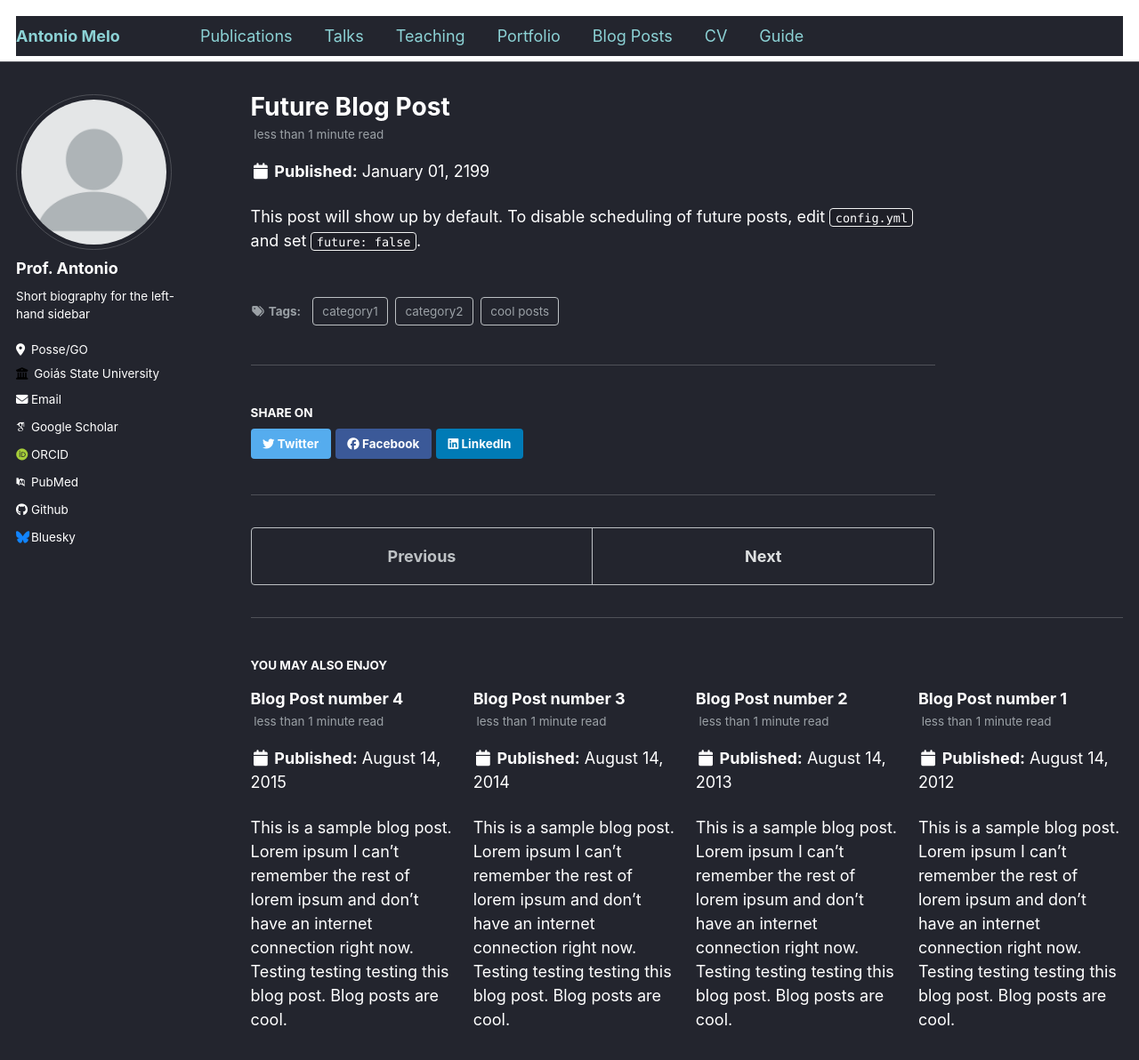
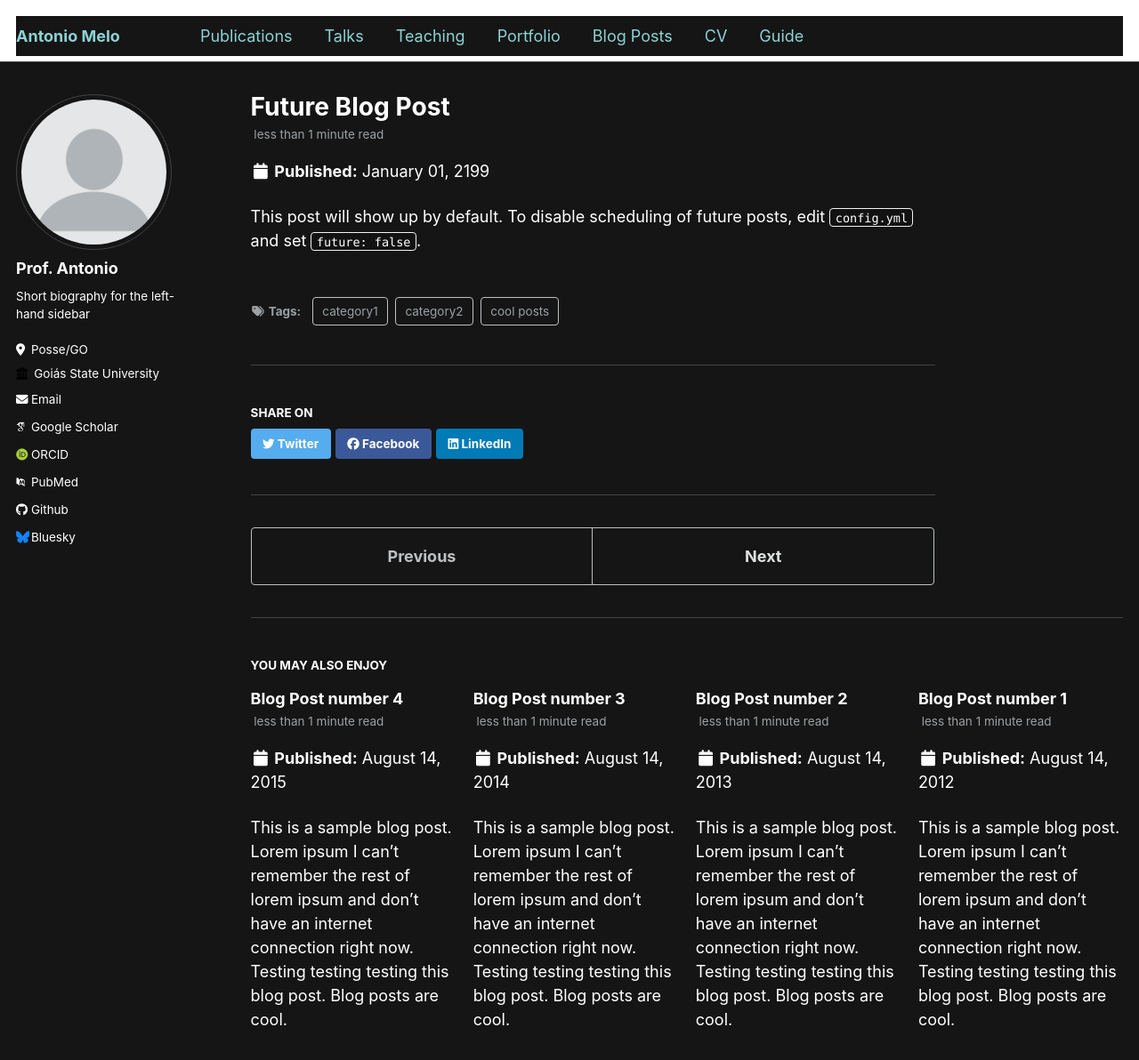
Before and after one commit to antmelo/antmelo.github.io, a Jekyll site: the page built from _posts/2199-01-01-future-post.md, in a window 1280 px wide and 1400 px high. Shown: the top 1192 px of the window at 89% size. Built offline with Jekyll 4.4.1, drawn with Linux system fonts in a browser that asks for light colours; some web fonts are replaced.

Commit message:
Update _variables.scss

```diff
--- a/_sass/_variables.scss
+++ b/_sass/_variables.scss
@@ -60,8 +60,8 @@ $darker-gray                : mix(#000, $gray, 60%);
 $light-gray                 : mix(#fff, $gray, 50%);
 $lighter-gray               : mix(#fff, $gray, 90%);
 
-$body-color                 : #23252e;
-$background-color           : #23252e ;
+$body-color                 : #151515;
+$background-color           : #151515;
 $text-color                 : #ffffff;
 $primary-color              : #8cd2d5;
 $border-color               : mix(#fff, $background-color, 20%);
```
